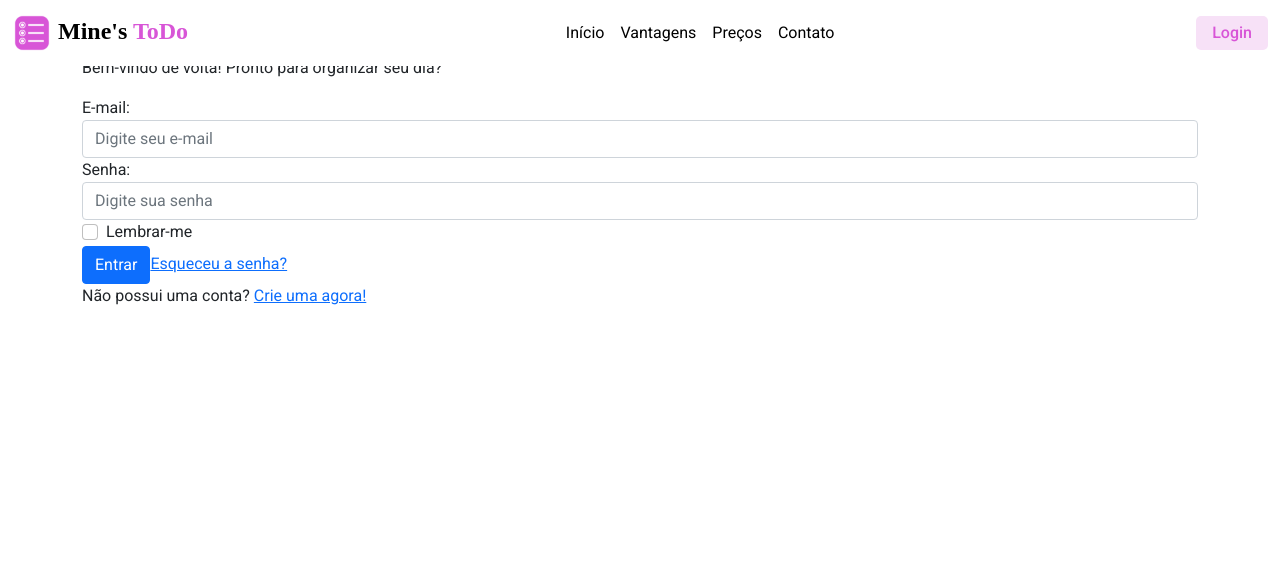
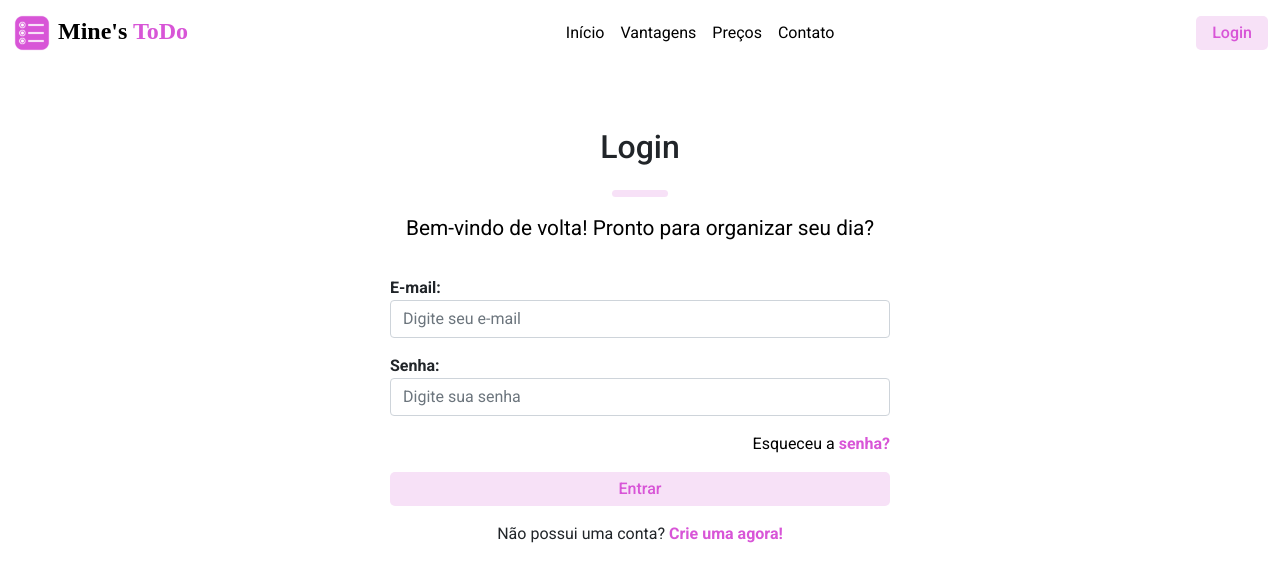
Before and after one commit to JasminePinheiro/mine-toDo, an Angular app: page /signIn in a window 1280 px wide. Shown: the top 582 px of the page. Built offline with nearby package versions, Linux system fonts and the light colour scheme; a web font is replaced by a local one.

Commit message:
feat: formatting of the sign in

```diff
--- a/src/app/view/sign-in/sign-in.component.html
+++ b/src/app/view/sign-in/sign-in.component.html
@@ -1,32 +1,39 @@
 <lib-header></lib-header>
 
-<div class="container">
+<div class="container mt-5">
     <div class="row">
         <div class="c-title">
             <h1>Login</h1>
+            <div class="line"></div>
         </div>
-        <div class="line"></div>
         <div class="c-subtitle">
             <p>Bem-vindo de volta! Pronto para organizar seu dia?</p>
         </div>
     </div>
+    <div class="c-form">
         <form class="form">
+            <div class="row">
                 <div class="form-group">
                     <label for="email">E-mail:</label>
                     <input type="email" class="form-control" id="email" placeholder="Digite seu e-mail">
                 </div>
+            </div>
+            <div class="row">
                 <div class="form-group">
                     <label for="password">Senha:</label>
                     <input type="password" class="form-control" id="password" placeholder="Digite sua senha">
                 </div>
-        <div class="form-group form-check">
-            <input type="checkbox" class="form-check-input" id="remember">
-            <label class="form-check-label" for="remember">Lembrar-me</label>
             </div>
-        <button type="submit" class="btn btn-primary">Entrar</button>
-        <a href="#" class="c-link">Esqueceu a senha?</a>
+            <div class="row">
+                <div class="c-link">
+                    <a href="#" class="c-link__item">Esqueceu a <span class="c-link__details">senha?</span></a>
+                    <button type="submit" class="btn">Entrar</button>
+                </div>
+            </div>
         </form>
         <div class="c-footer">
-        <p>Não possui uma conta? <a href="#" class="c-link">Crie uma agora!</a></p>
+            <p>Não possui uma conta? <a href="#" class="c-link"> <span class="c-link__details">Crie uma
+                        agora!</span></a></p>
         </div>
     </div>
+</div>
--- a/src/app/view/sign-in/sign-in.component.scss
+++ b/src/app/view/sign-in/sign-in.component.scss
@@ -0,0 +1,108 @@
+.container {
+
+    .c-title {
+        text-align: center;
+        display: flex;
+        justify-content: center;
+        align-items: center;
+        flex-direction: column;
+        margin-top: 5rem;
+
+        h1 {
+            font-size: 2rem;
+        }
+
+        .line {
+            width: 3.5rem;
+            height: 0.4rem;
+            background-color: var(--color-details);
+            margin: 1rem 0;
+            border-radius: 5px;
+        }
+    }
+
+    .c-subtitle {
+        text-align: center;
+        color: var(--color-primary);
+        font-size: 1.3rem;
+    }
+
+    .c-form {
+        display: flex;
+        justify-content: center;
+        align-items: center;
+        flex-direction: column;
+        width: 100%;
+
+        .form {
+            width: 100%;
+            max-width: 500px;
+
+            .form-group {
+                margin-top: 1rem;
+
+                label {
+                    font-weight: bold;
+                }
+            }
+
+            .form-control {
+                outline: none;
+                width: 100%;
+            }
+
+            .c-link {
+                display: flex;
+                justify-items: flex-end;
+                align-items: end;
+                flex-direction: column;
+                margin-top: 1rem;
+
+                a {
+                    text-decoration: none;
+                    color: var(--color-primary);
+                }
+
+                .c-link__details {
+                    color: var(--color-secondary);
+                    font-weight: bold;
+                }
+            }
+
+            button {
+                margin-top: 1rem;
+                background-color: var(--color-details);
+                color: var(--color-secondary);
+                border: none;
+                padding: 5px 16px;
+                border-radius: 5px;
+                cursor: pointer;
+                font-weight: 500;
+                width: 100%;
+
+
+                &:hover {
+                    background-color: var(--color-secondary);
+                    color: var(--color-details);
+                    transition: background-color 0.3s ease, color 0.3s ease, transform 0.3s ease;
+                }
+            }
+        }
+
+        .c-footer {
+            margin-top: 1rem;
+
+            a {
+                text-decoration: none;
+                color: var(--color-primary);
+            }
+
+            .c-link__details {
+                color: var(--color-secondary);
+                font-weight: bold;
+            }
+        }
+    }
+
+
+}
--- /dev/null
+++ b/src/app/view/signup/signup.component.html
@@ -0,0 +1 @@
+<p>signup works!</p>
```
Also changed, not shown: src/app/view/signup/signup.component.ts (added, +12 -0 lines), src/app/view/signup/signup.component.scss (added), 1 other file (tests, documents, lock files or other folders). Lines whose indentation alone changed are shown as unchanged.
